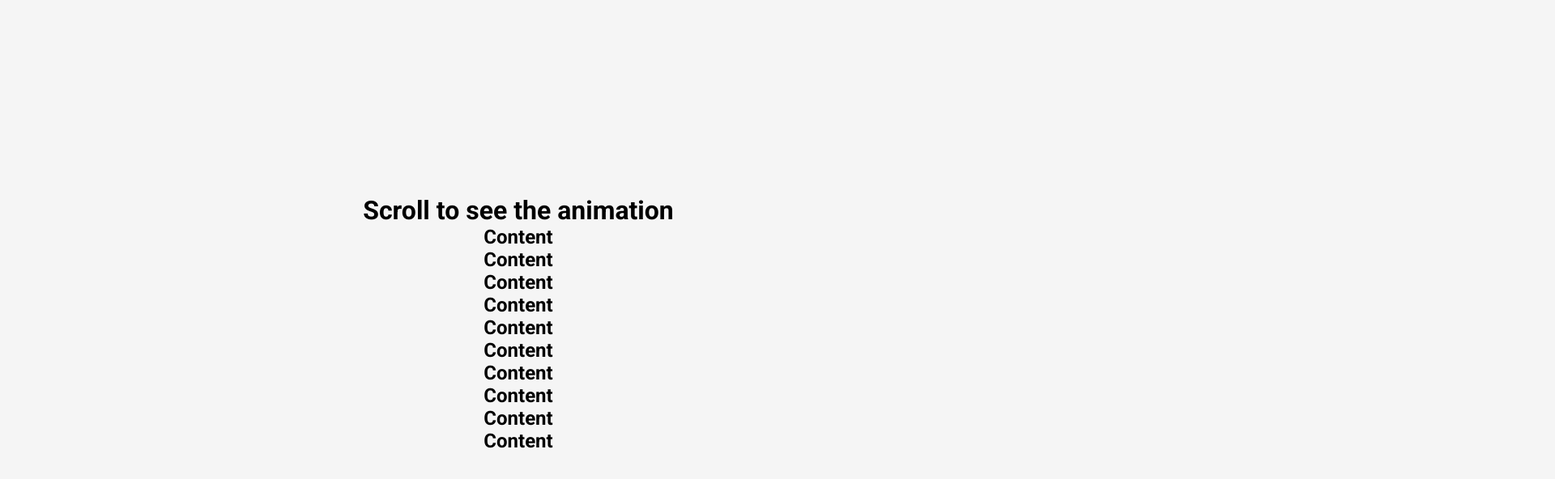
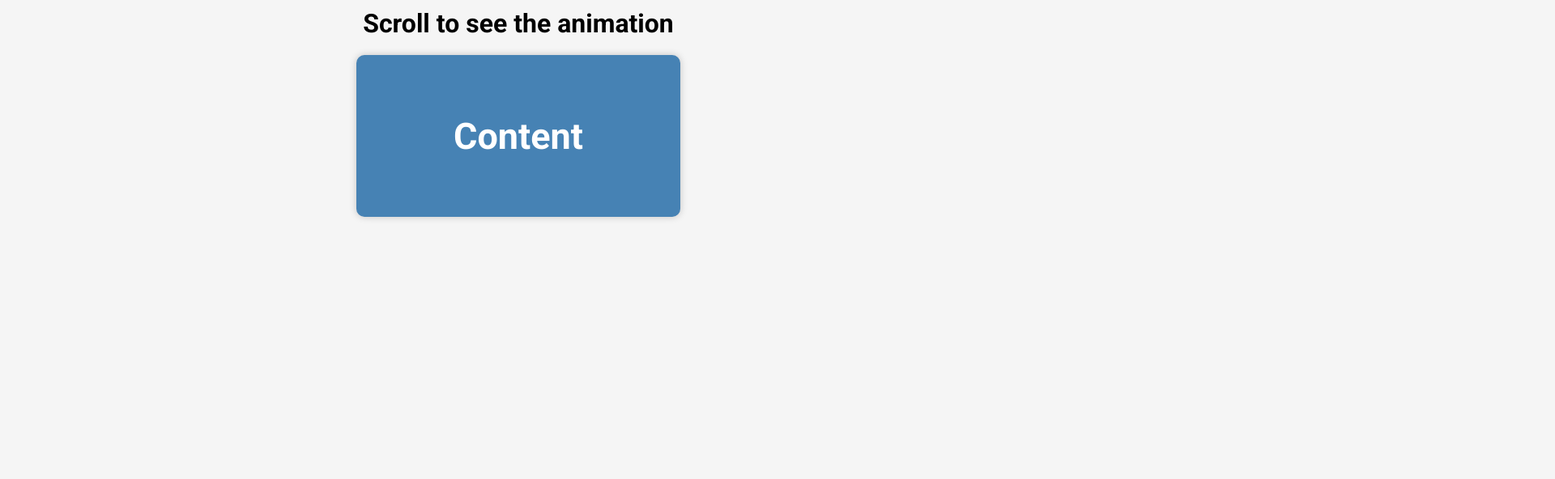
Before and after one commit to kwalczak80/Scroll-Animation, a plain HTML site: page index.html in a window 1280 px wide. Shown: the top 592 px of the page at 81% size, 1920 px wide, since content can reach past the window. Drawn offline with Linux system fonts and the light colour scheme.

Commit message:
Add CSS style

```diff
--- a/index.html
+++ b/index.html
@@ -15,7 +15,7 @@
   </head>
   <body>
     <h1>Scroll to see the animation</h1>
-    <div class="box"><h2>Content</h2></div>
+    <div class="box show"><h2>Content</h2></div>
     <div class="box"><h2>Content</h2></div>
     <div class="box"><h2>Content</h2></div>
     <div class="box"><h2>Content</h2></div>
--- a/style.css
+++ b/style.css
@@ -1,17 +1,46 @@
 @import url('https://fonts.googleapis.com/css2?family=Roboto:wght@400;700&display=swap');
 
 * {
-  margin: 0;
-  padding: 0;
   box-sizing: border-box;
 }
 body {
+  background-color: #efedd6;
   font-family: 'Roboto', sans-serif;
   background: #f5f5f5;
   display: flex;
   flex-direction: column;
   align-items: center;
   justify-content: center;
-  height: 100vh;
-  overflow: hidden;
+  margin: 0;
 }
+
+h1 {
+  margin: 10px;
+}
+
+.box {
+  background-color: steelblue;
+  color: #fff;
+  display: flex;
+  align-items: center;
+  justify-content: center;
+  width: 400px;
+  height: 200px;
+  border-radius: 10px;
+  box-shadow: 0 0 10px rgba(0, 0, 0, 0.2);
+  margin: 10px;
+  transform: translateX(400%);
+  transition: transform 0.5s ease;
+}
+
+.box:nth-last-of-type(even) {
+  transform: translateX(-400%);
+}
+
+.box.show {
+  transform: translateX(0);
+}
+
+.box h2 {
+  font-size: 45px;
+}
```
